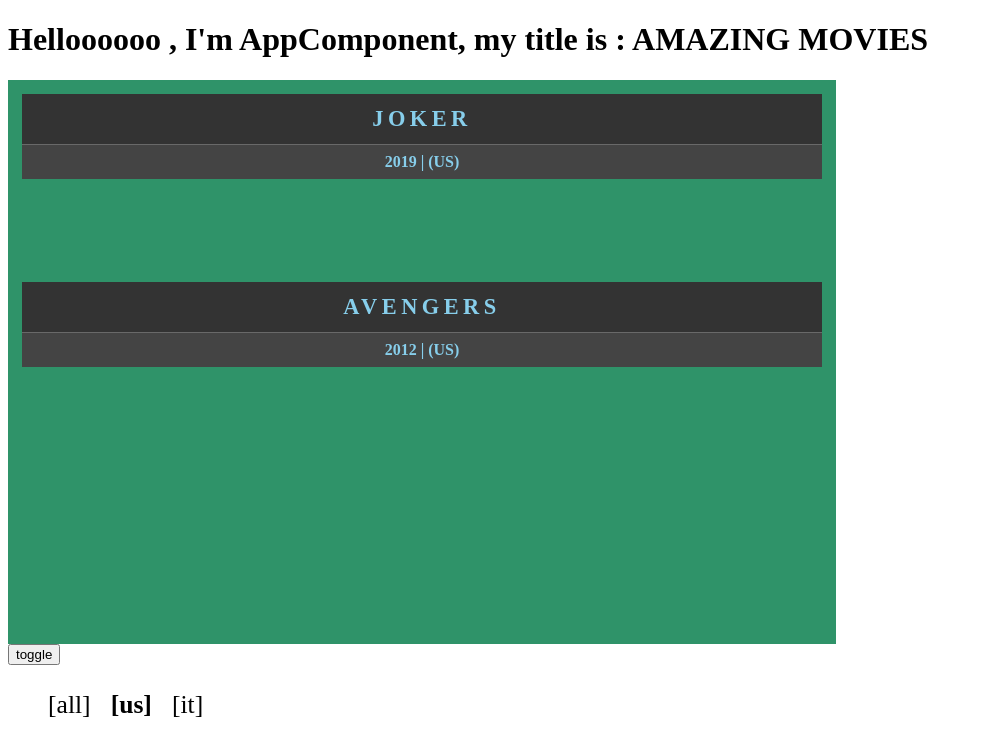
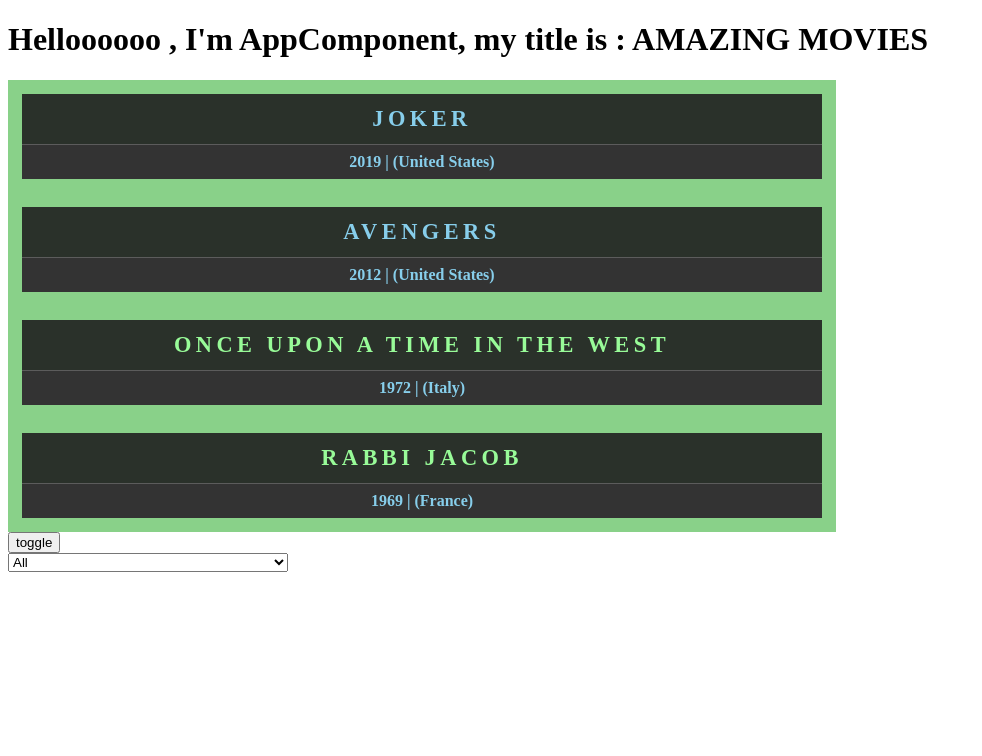
Before and after one commit to sylpi10/angularMovies, an Angular app: page / in a window 1280 px wide. Shown: the top 756 px of the page, without its empty margins (0-982 px from the left). Built offline with nearby package versions, Linux system fonts and the light colour scheme.

Commit message:
create select list

```diff
--- a/src/app/app.component.html
+++ b/src/app/app.component.html
@@ -1,8 +1,9 @@
 <h1>Helloooooo , I'm AppComponent, my title is :  {{ title | uppercase}}</h1>
+
 
 <div class="movie" *ngFor="let movie of movies" [style.color]="'skyblue'">
 
-  <div *ngIf="movie.country == defaultCountry || defaultCountry == 'all'">
+  <div *ngIf="movie.code == defaultCountry || defaultCountry == 'all'">
 
     <h2 [ngClass]="{'old': movie.year < 2000, 'title': true }">  {{movie.title}}  </h2>
 
@@ -16,8 +17,17 @@
   (click)="toggleCountry()"
 > toggle </button>
 
-<ul>
+<!-- <ul>
   <li [ngClass]="{'active' : defaultCountry == 'all'} " (click)="defaultCountry = 'all'" >[all]</li>
   <li [ngClass]="{'active' : defaultCountry == 'US'} " (click)="defaultCountry = 'US'">[us]</li>
   <li [ngClass]="{'active' : defaultCountry == 'IT'} " (click)="defaultCountry = 'IT'">[it]</li>
-</ul>
+</ul> -->
+
+<div id="filter" >
+  <select name="" id="" size="1" [(ngModel)]="defaultCountry"> <!-- directive + evenement -->
+    <option value="all" selected>All</option>
+
+      <!-- <option value="US" >United States </option> -->
+      <option *ngFor="let code of countries" value="{{code}}"> {{code}}</option>
+  </select>
+</div>
--- a/src/app/app.component.scss
+++ b/src/app/app.component.scss
@@ -1,28 +1,28 @@
-$default-font-color: hsl(155, 52%, 38%);
+$default-font-color: hsl(120, 44%, 68%);
 
 div{
     &.movie {
         background-color: $default-font-color;
         padding: 14px;
         width: 50em;
-        height: 10em;
+        // height: 10em;
         h2{
             &.title{
                 font-size: 1.4rem;
-                background-color: #333;
                 padding: 12px 0;
                 text-align: center;
                 width: 100%;
                 margin: auto;
                 letter-spacing: .2em;
                 text-transform: uppercase;
+                background-color: rgba(33,33,33,.9);
             }
         }
         h3{
+            background-color: #333;
             border-top: solid 1px rgba(255,255,255, .2);
             margin: auto;
             text-align: center;
-            background-color: #444;
             padding: 8px;
             font-size: 1em;
         }
@@ -30,7 +30,7 @@
 }
 
 .old{
-    color: palegreen;
+    color: hsl(120, 93%, 79%);
 }
 
 ul{
@@ -49,3 +49,8 @@
     }
 
 }
+
+select{
+    width: 280px;
+    margin: auto;
+}
--- a/src/app/app.component.ts
+++ b/src/app/app.component.ts
@@ -8,28 +8,55 @@
 export class AppComponent {
   public title: string = 'Amazing Movies';
 
-  public defaultCountry: string = 'US';
+  public defaultCountry: string = 'all';
 
   public movies: any[] = [
     {
       title: 'Joker',
       year: 2019,
-      country: this.defaultCountry,
+      code: 'US',
+      country: 'United States',
       shown: true
     },
     {
       title: "Avengers",
       year: 2012,
-      country: this.defaultCountry,
+      code: 'US',
+      country: 'United States',
       shown: true
     },
     {
       title: "Once upon a time in the west",
       year: 1972,
-      country: 'IT',
+      code: 'IT',
+      country: 'Italy',
+      shown: false
+    },
+    {
+      title: "rabbi jacob",
+      year: 1969,
+      code: 'FR',
+      country: 'France',
       shown: false
     }
   ];
+
+  public countries: string[] = [];
+
+  public constructor() {
+    this.movies.forEach(movie => {
+      if (!this.countries.includes(movie.code)) {
+        this.countries.push(movie.code);
+      }
+    });
+  }
+
+  // public countries2: Set<string> = new Set();
+  //   public constructor() {
+  //     this.movies.forEach(movie =>{
+  //       this.countries2.add(movie.code);
+  //     })
+  //   }
 
   /**
    * toggleCountry
--- a/src/app/app.module.ts
+++ b/src/app/app.module.ts
@@ -1,6 +1,7 @@
 import { BrowserModule } from '@angular/platform-browser';
 import { NgModule } from '@angular/core';
 
+import{FormsModule} from '@angular/forms';
 import { AppRoutingModule } from './app-routing.module';
 import { AppComponent } from './app.component';
 
@@ -10,9 +11,11 @@
   ],
   imports: [
     BrowserModule,
-    AppRoutingModule
+    AppRoutingModule,
+    FormsModule
   ],
   providers: [],
   bootstrap: [AppComponent]
+
 })
 export class AppModule { }
```
